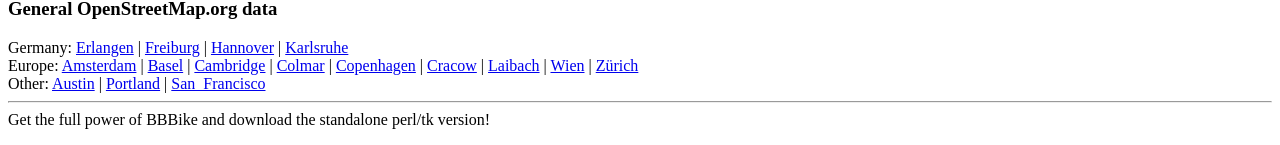
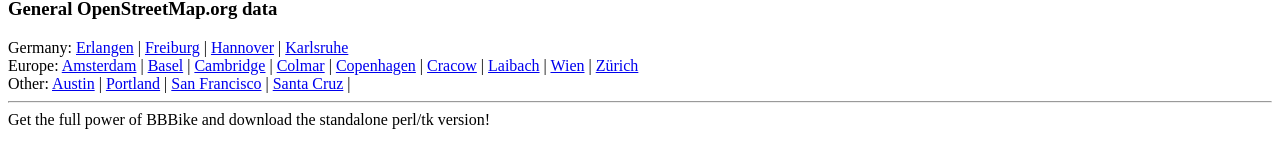
Before and after one commit to wosch/bbbike-macos, a plain HTML site: page misc/index.html in a window 1280 px wide. Shown: the part 183-328 px from the top of the page. Drawn offline with Linux system fonts and the light colour scheme.

Commit message:
Add Santa Cruz

```diff
--- a/misc/index.html
+++ b/misc/index.html
@@ -44,12 +44,10 @@
 
 Other:
 
-
-
 <a href= "cgi/Austin.en.cgi">Austin</a> |
 <a href= "cgi/Portland.en.cgi">Portland</a> |
-<a href=
-  "cgi/San_Francisco.en.cgi">San_Francisco</a>
+<a href= "cgi/San_Francisco.en.cgi">San Francisco</a> |
+<a href= "cgi/Santa_Cruz.en.cgi">Santa Cruz</a> |
 
   <hr />
   Get the full power of BBBike and download the standalone perl/tk
```
Also changed, not shown: 3 other files.
